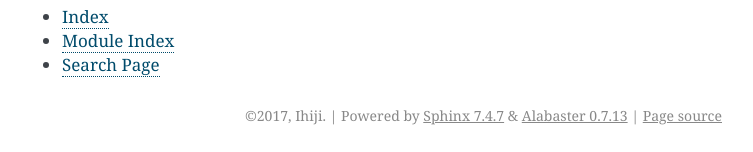
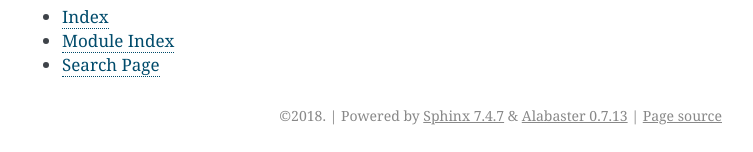
Before and after one commit to mplanchard/python_skeleton, a Sphinx documentation site: the page built from docs/index.rst, in a window 1280 px wide and 900 px high, scrolled down 1617 px. Shown: the part 745-897 px from the top of the window, without its empty margins (388-1141 px from the left). Built offline with Sphinx 7.4.7, drawn with Linux system fonts in a browser that asks for light colours.

Commit message:
updated copyright

```diff
--- a/docs/conf.py
+++ b/docs/conf.py
@@ -72,7 +72,7 @@ master_doc = 'index'
 
 # General information about the project.
 project = NAME
-copyright = '2017, Ihiji'
+copyright = '2018'
 author = AUTHOR
 
 # The version info for the project you're documenting, acts as replacement for
```
